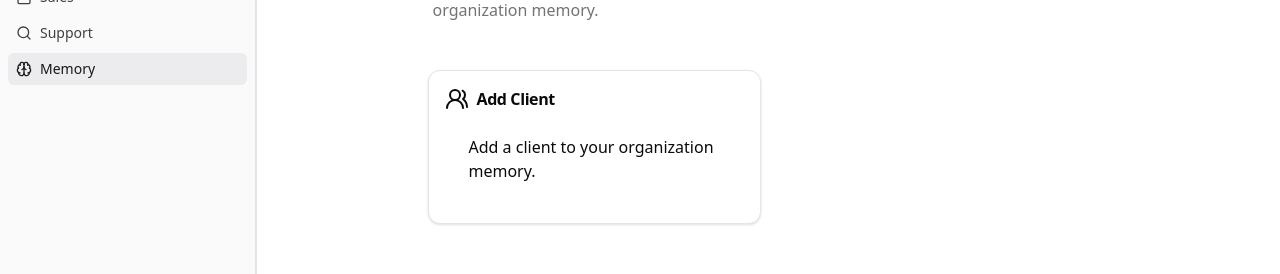
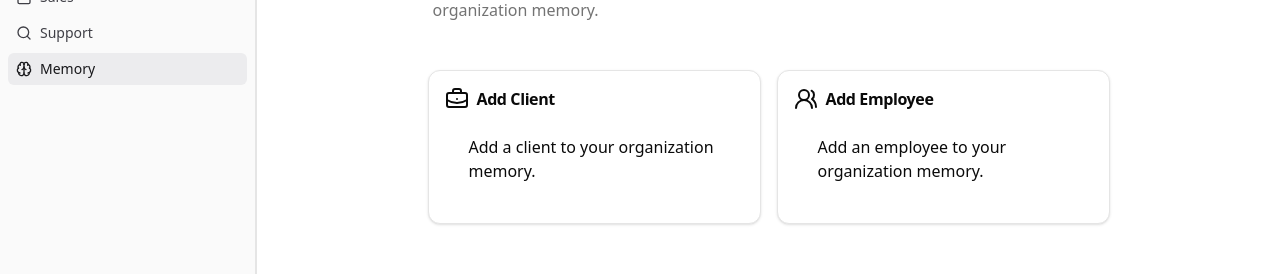
Before and after one commit to evan-dunkel/Custom-GPT-Framework, a SvelteKit app: page /memory in a window 1280 px wide. Shown: the part 367-641 px from the top of the page. Built offline with nearby package versions, Linux system fonts and the light colour scheme.

Commit message:
Added content to memory
Briefcase icon for "Add Client", added "Add Employee" option

```diff
--- a/src/routes/memory/+page.svelte
+++ b/src/routes/memory/+page.svelte
@@ -1,7 +1,7 @@
 <script lang="ts">
 	import { pageTitle } from '$lib/stores/page';
 	import FeatureCardGrid from '$lib/components/feature-card-grid.svelte';
-	import { UsersRound } from 'lucide-svelte';
+	import { UsersRound, BriefcaseBusinessIcon } from 'lucide-svelte';
 	import AiAssistantHeader from '$lib/components/ai-assistant-header.svelte';
 	$pageTitle = 'Memory';
 
@@ -17,6 +17,12 @@
 			title: 'Add Client',
 			description: 'Add a client to your organization memory.',
 			url: '/memory/add-client',
+			icon: BriefcaseBusinessIcon
+		},
+		{
+			title: 'Add Employee',
+			description: 'Add an employee to your organization memory.',
+			url: '/memory/add-employee',
 			icon: UsersRound
 		}
 	];
```
